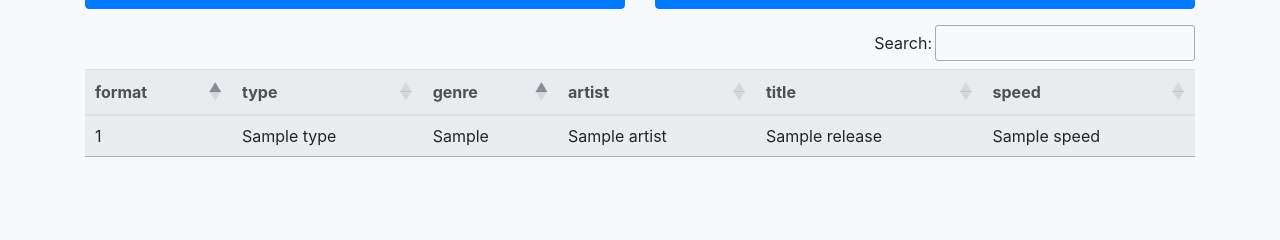
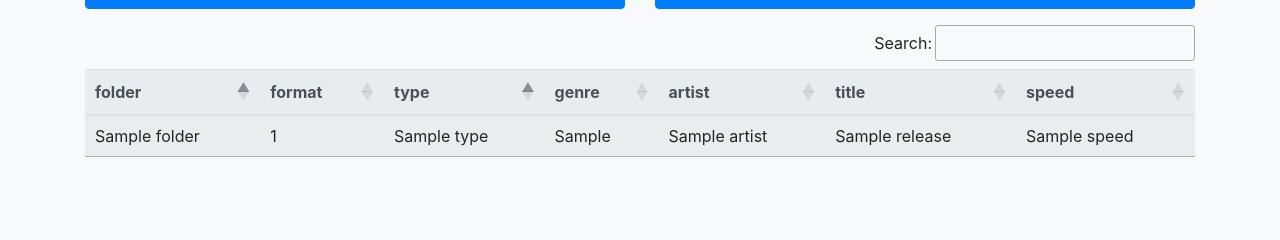
Before and after one commit to Jeroen7V/DiscogsSorter, a FastAPI app: template src/templates/index.html in a window 1280 px wide. Shown: the part 356-596 px from the top of the page. Run offline with FastAPI, Linux system fonts and the light colour scheme; the template is opened without the code that fills it: most values are stand-ins (such as "Sample title", 1, 10 or a date in 2020); some libraries are stand-ins or nearby versions.

Commit message:
add folder to views

```diff
--- a/src/main.py
+++ b/src/main.py
@@ -165,10 +165,10 @@ def write_csv(p_releases):
 
     with open(csvfilename, "w", newline="") as csvfile:
         csvwriter = csv.writer(csvfile)
-        csvwriter.writerow(["size", "type", "genre", "artist", "title", "speed"])
+        csvwriter.writerow(["folder", "size", "type", "genre", "artist", "title", "speed"])
         for release in p_releases:
             csvwriter.writerow(
-                [release.size, release.type, release.sort_genre, release.artist, release.title, release.speed]
+                [release.folder, release.size, release.type, release.sort_genre, release.artist, release.title, release.speed]
             )
 
     return csvfilename
--- a/src/templates/index.html
+++ b/src/templates/index.html
@@ -69,6 +69,7 @@
                 <table id="releases" class="table table-striped table-hover table-sm">
                     <thead class="thead-light">
                         <tr>
+                            <th scope="col">folder</th>
                             <th scope="col">format</th>
                             <th scope="col">type</th>
                             {% if user_token %}
@@ -82,6 +83,7 @@
                     <tbody>
                         {% for release in releases %}
                         <tr class="{{ release.size_safe }}">
+                            <td>{{ release.folder }}</td>
                             <td>{{ release.size }}</td>
                             <td>{{ release.type }}</td>
                             {% if user_token %}
```
